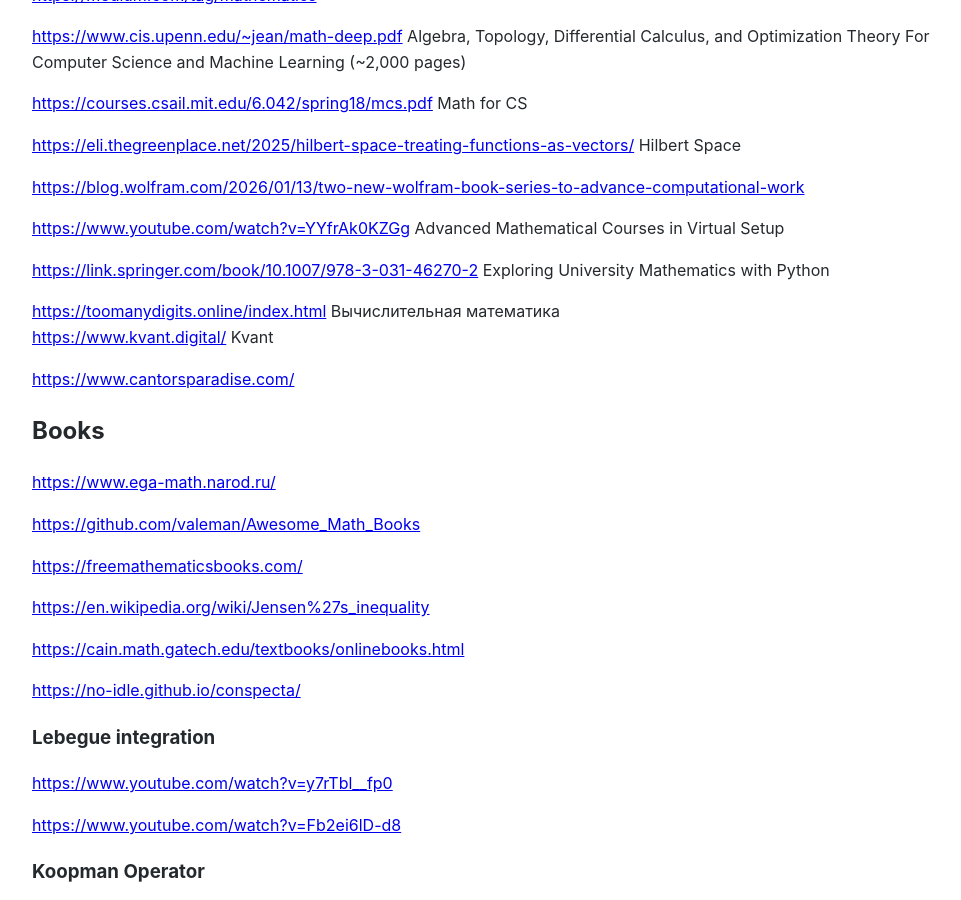
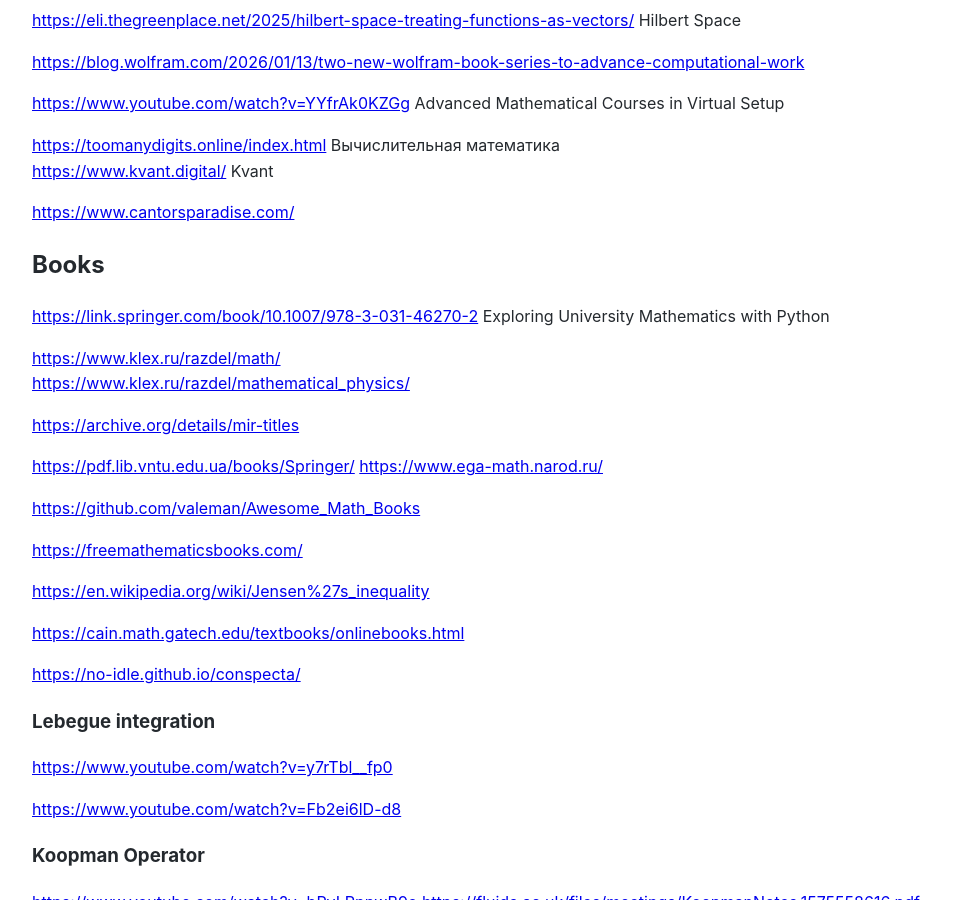
Before and after one commit to Michael-Lubinsky/michael-lubinsky.github.com, a Jekyll site: the page built from math/math.md, in a window 1280 px wide and 900 px high, scrolled down 4346 px. Shown: the whole window, without its empty margins (158-1119 px from the left). Built offline with Jekyll 4.4.1, drawn with Linux system fonts in a browser that asks for light colours; our own code applies the rules of GitHub Pages for plain Markdown files; some of the changed text lies outside the part shown.

Commit message:
Update math.md with new book links and remove old ones
Removed outdated book links and added new resources.

```diff
--- a/math/math.md
+++ b/math/math.md
@@ -54,12 +54,7 @@
 Летняя школа «Современная математика» имени Виталия Арнольда, 2024
  <https://www.mathnet.ru/conf2462>
 
-Books
- <https://www.klex.ru/razdel/math/> <https://www.klex.ru/razdel/mathematical_physics/>
 
- <https://archive.org/details/mir-titles>
-
- <https://pdf.lib.vntu.edu.ua/books/Springer/>
 
 < https://habr.com/ru/articles/1049898/> как доказать неразрешимость уравнений пятой степени
  <https://habr.com/ru/articles/1055326/> Часть II: как доказать неразрешимость уравнений пятой степени
@@ -186,7 +181,6 @@
 
 <https://www.cs.mcgill.ca/~akroit/math/>
 
-
 <<https://www.cantorsparadise.com>
 
 <https://medium.com/tag/mathematics>
@@ -220,6 +204,14 @@
 
 ## Books
 
+ <https://link.springer.com/book/10.1007/978-3-031-46270-2> Exploring University Mathematics with Python
+
+ <https://www.klex.ru/razdel/math/>
+ <https://www.klex.ru/razdel/mathematical_physics/>
+
+ <https://archive.org/details/mir-titles>
+
+ <https://pdf.lib.vntu.edu.ua/books/Springer/>
 <https://www.ega-math.narod.ru/>
 
 <https://github.com/valeman/Awesome_Math_Books>
```
Also changed, not shown: other parts of math/math.md (+0 -10 lines).
